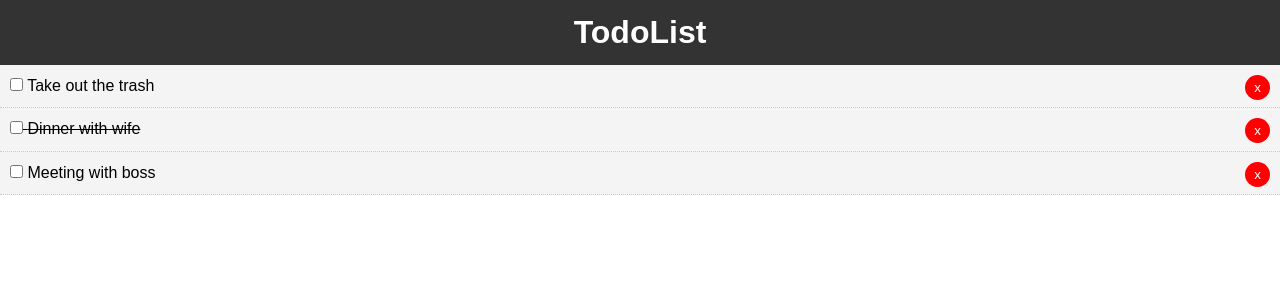
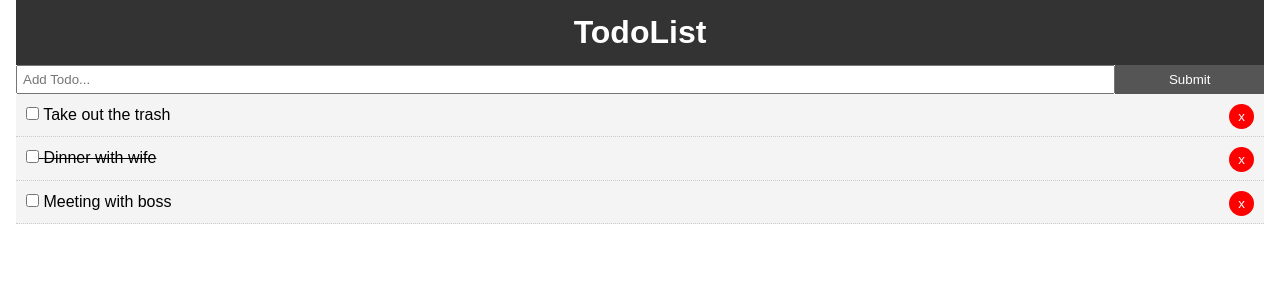
Before and after one commit to adudley78/react-todo-app-051919, a React (Create React App) app: page / in a window 1280 px wide. Shown: the top 300 px of the page. Built offline with nearby package versions, Linux system fonts and the light colour scheme.

Commit message:
Create and mount AddTodo.js and add container and btn class styles to App.css

```diff
--- a/src/App.css
+++ b/src/App.css
@@ -13,3 +13,20 @@
   color: #333;
   text-decoration: none;
 }
+
+.container {
+  padding: 0 1rem;
+}
+
+.btn {
+  display: inline-block;
+  border: none;
+  background: #555;
+  color: #fff;
+  padding: 7px 20px;
+  cursor: pointer;
+}
+
+.btn:hover {
+  background: #666;
+}
--- a/src/App.js
+++ b/src/App.js
@@ -1,6 +1,7 @@
 import React, { Component } from 'react';
 import Header from './components/layout/Header';
 import Todos from './components/Todos';
+import AddTodo from './components/AddTodo';
 
 import './App.css';
 
@@ -41,11 +42,13 @@
 }
 
 render() {
-    // console.log(this.state.todos)
     return (
       <div className="App">
-        <Header />
-        <Todos todos={this.state.todos} markComplete={this.markComplete} delTodo={this.delTodo} />
+        <div className="container">
+          <Header />
+          <AddTodo />
+          <Todos todos={this.state.todos} markComplete={this.markComplete} delTodo={this.delTodo} />
+        </div>
       </div>
     );
   }
--- /dev/null
+++ b/src/components/AddTodo.js
@@ -0,0 +1,20 @@
+import React from 'react'
+
+export default function AddTodo() {
+  return (
+    <form style={{ display: 'flex' }}>
+        <input
+            type="text"
+            name="title"
+            style={{ flex: '10', padding: '5px' }}
+            placeholder="Add Todo..."
+        />
+        <input
+            type="submit"
+            value="Submit"
+            className="btn"
+            style={{flex: '1'}}
+        />
+    </form>
+  )
+}
```
